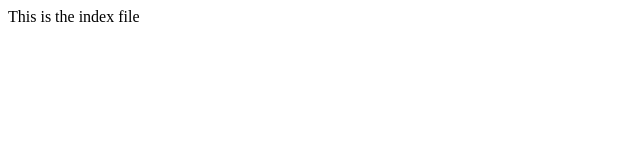
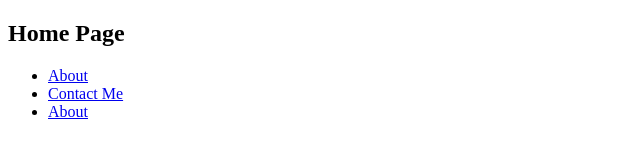
Before and after one commit to khunhour/basic-info-site, a plain HTML site: page index.html in a window 1280 px wide. Shown: the whole page, without its empty margins (0-640 px from the left). Drawn offline with Linux system fonts and the light colour scheme.

Commit message:
added links

```diff
--- a/index.html
+++ b/index.html
@@ -7,6 +7,11 @@
 		<title>Index</title>
 	</head>
 	<body>
-		This is the index file
+		<h2>Home Page</h2>
+		<ul>
+			<li><a href="/about">About</a></li>
+			<li><a href="/contact-me">Contact Me</a></li>
+			<li><a href="/about">About</a></li>
+		</ul>
 	</body>
 </html>
```
